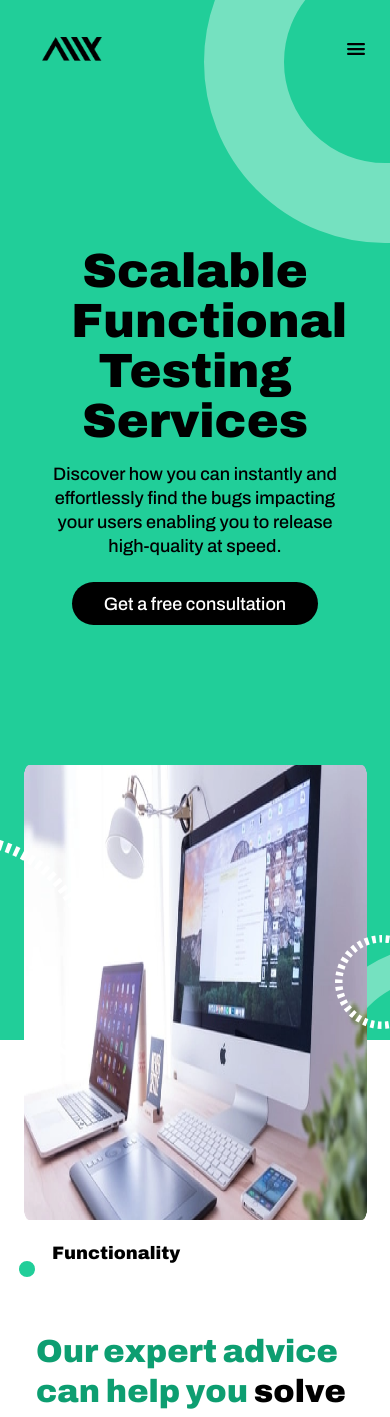
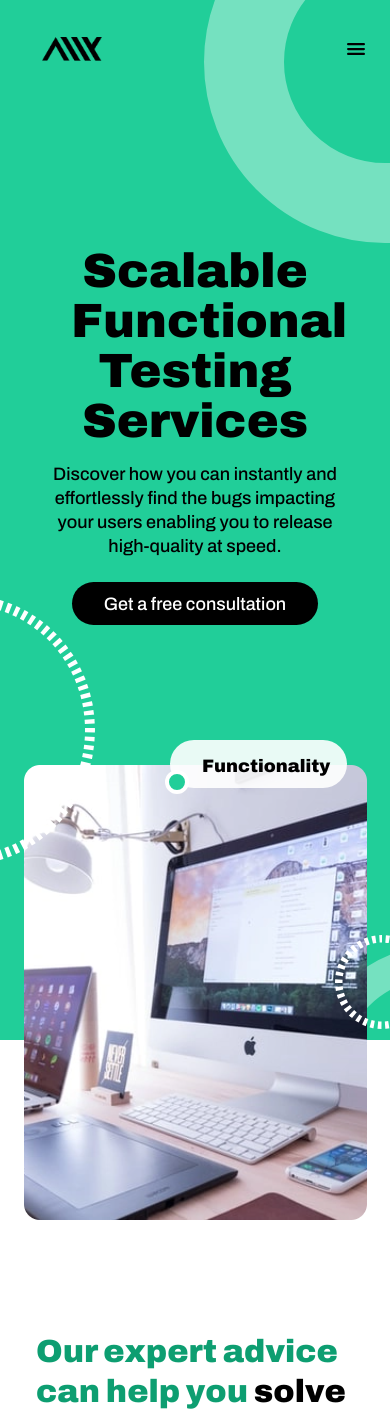
Before and after one commit to a11ysolutions/website, a React (Create React App) app: page /functional in a window 390 px wide. Shown: the top 1417 px of the page. Built offline with nearby package versions, Linux system fonts and the light colour scheme.

Commit message:
fix: pill, circle and image in functional/mobile

```diff
--- a/src/Components/Functional/Functional.css
+++ b/src/Components/Functional/Functional.css
@@ -89,7 +89,7 @@
   border: 24px solid #21ce99;
   border-radius: 50%;
   z-index: 1;
-  right: 10px;
+  right: 30px;
   margin-top: 70px;
 }
 .functional-fith-image {
@@ -172,10 +172,10 @@
   align-items: center;
 }
 
-/* .functional-pill-position {
-  top: -40px;
-  left: 170px;
-} */
+.functional-pill-position {
+  top: -25px;
+  left: 150px;
+}
 
 .functional-cursive-text {
   width: 323px;
--- a/src/Components/Functional/Functional.js
+++ b/src/Components/Functional/Functional.js
@@ -44,7 +44,7 @@ function Functional() {
 
       <Illustration
         pillText="Functionality"
-        imgSrc="./desktop@2x.png"
+        imgSrc={window.innerWidth >= 768 ? "./desktop@2x.png" : "./desktop.png"}
         containerStyle={{ position: "relative", marginTop: "50px" }}
         pillPositionClass="functional-pill-position"
       />
--- a/src/Components/UI/Illustration/Illustration.css
+++ b/src/Components/UI/Illustration/Illustration.css
@@ -26,7 +26,7 @@
 
 .illustration-large-circle {
   position: absolute;
-  top: 70px;
+  top: -170px;
   left: -185px;
   width: 260px;
   height: 270px;
```
